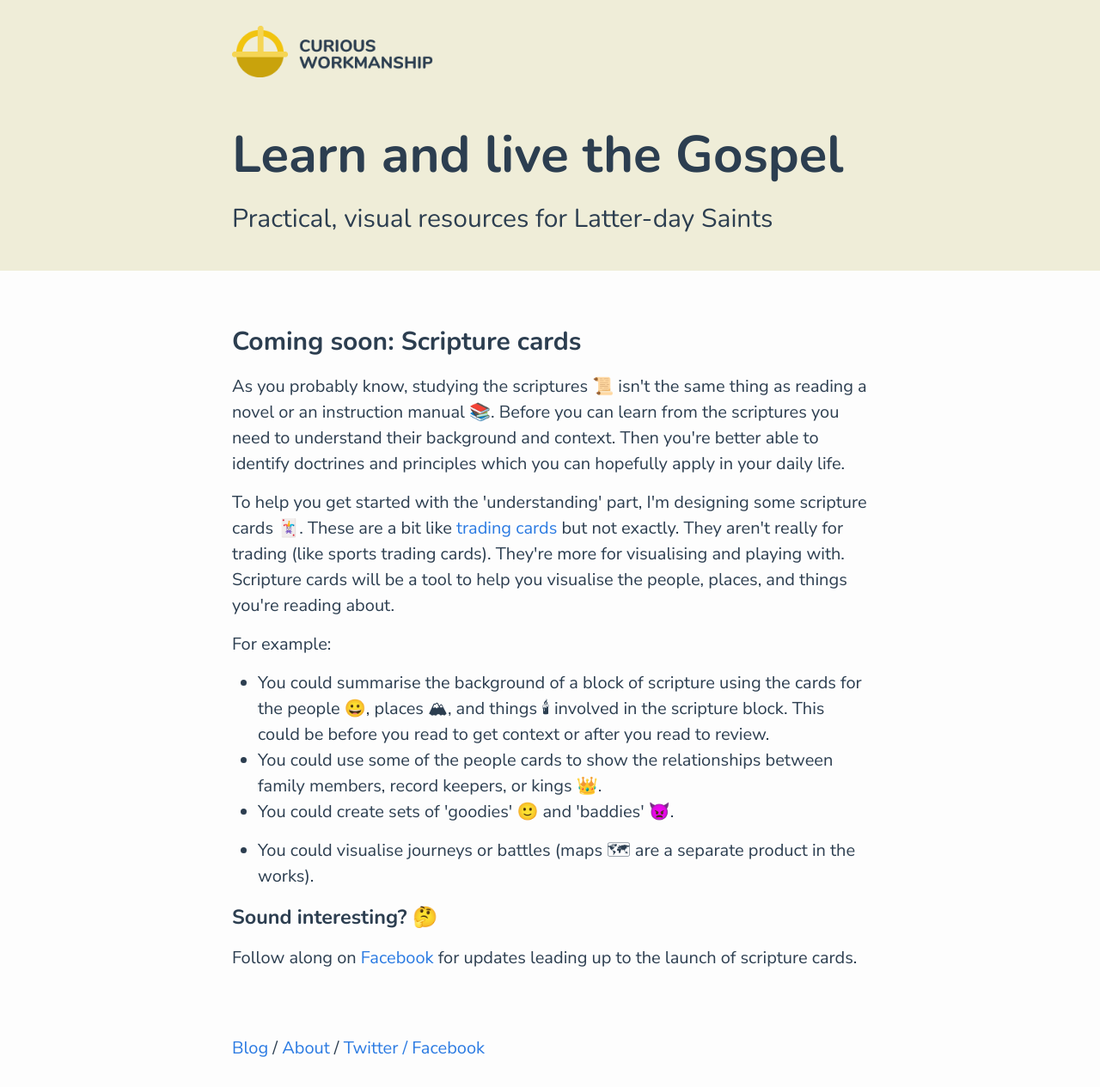
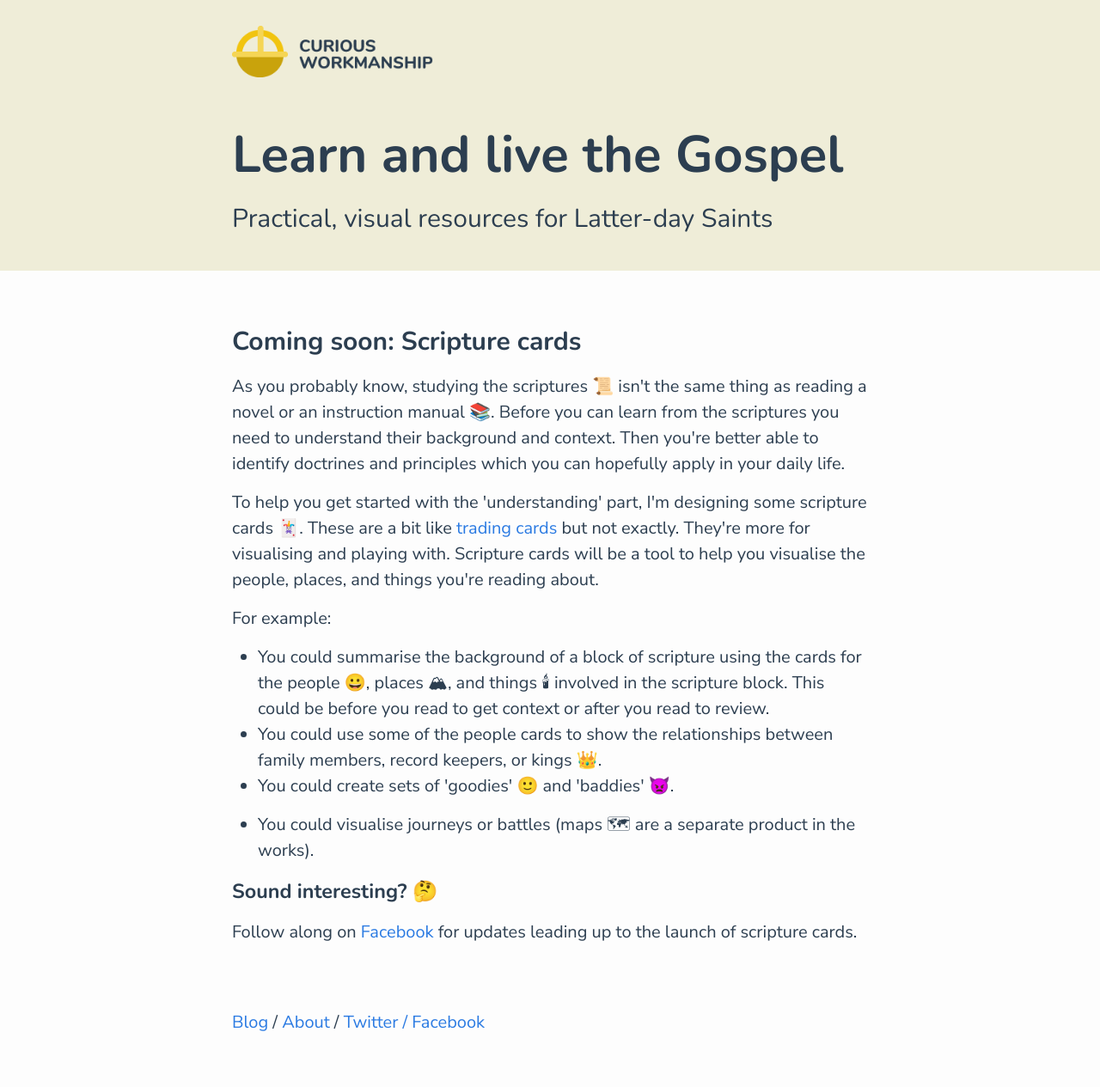
Before and after one commit to blairrorani/curious-workmanship, a Jekyll site: the page built from index.html, in a window 1280 px wide. Shown: the whole page at 86% size. Built offline with Jekyll 4.4.1, drawn with Linux system fonts in a browser that asks for light colours; after the commit the page ends 1235 px from its top, so only the background shows below that.

Commit message:
update index

```diff
--- a/index.html
+++ b/index.html
@@ -9,7 +9,7 @@ layout: default
 <h2>Coming soon: Scripture cards</h2>
 
 <p>As you probably know, studying the scriptures &#x1f4dc; isn't the same thing as reading a novel or an instruction manual &#x1f4da;. Before you can learn from the scriptures you need to understand their background and context. Then you're better able to identify doctrines and principles which you can hopefully apply in your daily life.</p>
-<p>To help you get started with the 'understanding' part, I'm designing some scripture cards &#x1f0cf;. These are a bit like <a href="https://en.wikipedia.org/wiki/Trading_card">trading cards</a> but not exactly. They aren't really for trading (like sports trading cards). They're more for visualising and playing with. Scripture cards will be a tool to help you visualise the people, places, and things you're reading about.</p>
+<p>To help you get started with the 'understanding' part, I'm designing some scripture cards &#x1f0cf;. These are a bit like <a href="https://en.wikipedia.org/wiki/Trading_card">trading cards</a> but not exactly. They're more for visualising and playing with. Scripture cards will be a tool to help you visualise the people, places, and things you're reading about.</p>
 <p>For example:<p>
   <ul>
     <li>You could summarise the background of a block of scripture using the cards for the people &#x1f600;, places &#x1f3d4;, and things &#x1f56f; involved in the scripture block. This could be before you read to get context or after you read to review.</li>
```
